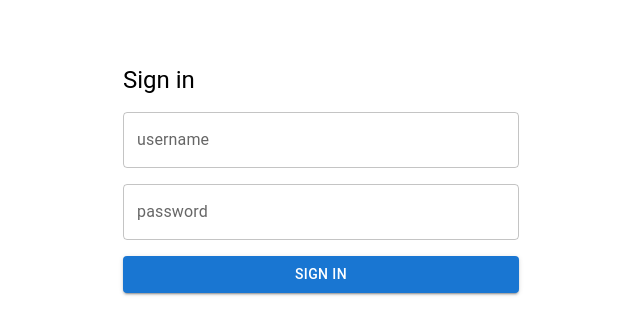
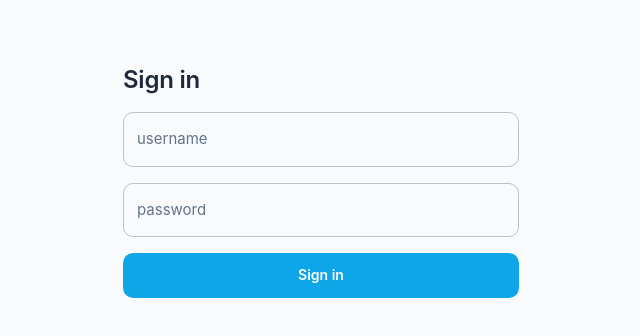
Before and after one commit to timkins666/user-db, a React (Vite) app in the folder frontend/: page / in a window 1280 px wide. Shown: the top 336 px of the page, without its empty margins (319-959 px from the left). Built offline with nearby package versions, Linux system fonts and the light colour scheme; no server answers.

Commit message:
add basic but still crappy styling

```diff
--- a/frontend/src/components/TopBannerStripe.tsx
+++ b/frontend/src/components/TopBannerStripe.tsx
@@ -49,14 +49,26 @@ export default function TopBannerStripe({
   };
 
   return (
-    <Box sx={{ minHeight: '100vh', bgcolor: 'background.default' }}>
-      <AppBar position="static" elevation={0} sx={{ bgcolor: 'primary.main' }}>
+    <Box
+      sx={{
+        minHeight: '100vh',
+        bgcolor: 'background.default',
+      }}
+    >
+      <AppBar position="static" elevation={0}>
         <Toolbar
+          variant="dense"
           sx={{
-            minHeight: 44,
+            minHeight: { xs: 40, sm: 40 },
             display: 'flex',
             justifyContent: 'flex-end',
             gap: 1,
+            px: 1.5,
+            py: 0,
+            backdropFilter: 'blur(10px)',
+            '& .MuiIconButton-root': {
+              p: 0.5,
+            },
           }}
         >
           <Person fontSize="small" />
--- a/frontend/src/components/UserTable.tsx
+++ b/frontend/src/components/UserTable.tsx
@@ -36,7 +36,16 @@ export const UserTable = ({
   return (
     <TableContainer
       component={Paper}
-      sx={{ mt: 2, mb: 2, maxHeight: 'calc(100vh - 350px)' }}
+      sx={{
+        mt: 0,
+        mb: 2,
+        maxHeight: 'calc(100vh - 380px)',
+        borderRadius: 1,
+        overflow: 'hidden',
+        boxShadow: 3,
+        border: '1px solid',
+        borderColor: 'grey.100',
+      }}
     >
       <Table stickyHeader>
         <TableHead>
@@ -93,7 +102,7 @@ export const UserTable = ({
                 <TableRow>
                   <TableCell
                     colSpan={5}
-                    align='center'
+                    align="center"
                     sx={{ py: 4, color: 'text.secondary' }}
                   >
                     No users found
@@ -109,6 +118,11 @@ export const UserTable = ({
                 sx={{
                   '& .delete-icon': { opacity: 0 },
                   '&:hover .delete-icon': { opacity: 1 },
+                  '&:hover': {
+                    transform: 'scale(1.002)',
+                    transition: 'all 0.2s ease-in-out',
+                  },
+                  cursor: 'default',
                 }}
               >
                 <TableCell>{user.firstname}</TableCell>
@@ -127,7 +141,7 @@ export const UserTable = ({
                 </TableCell>
                 <TableCell sx={{ width: 30 }}>
                   <IconButton
-                    className='delete-icon'
+                    className="delete-icon"
                     onClick={() => onDeleteUser(user)}
                     sx={{ '&:hover': { color: 'error.main' } }}
                   >
--- a/frontend/src/main.tsx
+++ b/frontend/src/main.tsx
@@ -1,9 +1,11 @@
 import { StrictMode, useEffect, useRef, useState } from 'react';
 import { createRoot } from 'react-dom/client';
+import { ThemeProvider, CssBaseline } from '@mui/material';
 import UserManagement from './pages/UserManagement';
 import Login from './pages/Login';
 import { refreshAccessToken } from './auth/authApi';
 import TopBannerStripe from './components/TopBannerStripe';
+import { theme } from './theme/theme';
 
 function Root() {
   const [authenticated, setAuthenticated] = useState<boolean | null>(null);
@@ -40,6 +42,9 @@ function Root() {
 
 createRoot(document.getElementById('root')!).render(
   <StrictMode>
-    <Root />
+    <ThemeProvider theme={theme}>
+      <CssBaseline />
+      <Root />
+    </ThemeProvider>
   </StrictMode>,
 );
--- a/frontend/src/pages/UserManagement.tsx
+++ b/frontend/src/pages/UserManagement.tsx
@@ -1,5 +1,6 @@
 import { useState } from 'react';
 import {
+  Box,
   Container,
   Typography,
   Button,
@@ -47,16 +48,33 @@ function UserManagement() {
   };
 
   return (
-    <Container maxWidth="lg" sx={{ py: 4 }}>
-      <Typography variant="h4" sx={{ mb: 4 }}>
-        User Management
+    <Container maxWidth="lg" sx={{ py: 5 }}>
+      <Typography
+        variant="h4"
+        sx={{
+          mb: 4,
+          color: 'text.secondary',
+          letterSpacing: '-0.02em',
+          position: 'relative',
+          display: 'inline-block',
+          pb: 1,
+        }}
+      >
+        User management
       </Typography>
 
-      <div
-        style={{
+      <Box
+        sx={{
           display: 'flex',
           justifyContent: 'space-between',
           alignItems: 'center',
+          p: 3,
+          mb: 3,
+          borderRadius: 1,
+          bgcolor: 'background.paper',
+          boxShadow: 2,
+          border: '1px solid',
+          borderColor: 'grey.100',
         }}
       >
         <OutlinedInput
@@ -73,13 +91,21 @@ function UserManagement() {
         />
 
         <Button
-          variant="outlined"
+          variant="contained"
           startIcon={<Add />}
           onClick={() => setShowCreateModal(true)}
+          sx={{
+            boxShadow: 3,
+            '&:hover': {
+              boxShadow: 5,
+              transform: 'translateY(-2px)',
+            },
+            transition: 'all 0.2s ease-in-out',
+          }}
         >
           Create New User
         </Button>
-      </div>
+      </Box>
 
       <UserTable
         users={sortedUsers}
--- /dev/null
+++ b/frontend/src/theme/theme.ts
@@ -0,0 +1,194 @@
+import { createTheme } from '@mui/material/styles';
+
+// Modern color palette: Sky blue primary, Orange accent, with subtle gradients
+export const theme = createTheme({
+  palette: {
+    mode: 'light',
+    primary: {
+      main: '#0ea5e9', // Sky
+      light: '#38bdf8',
+      dark: '#0284c7',
+      contrastText: '#ffffff',
+    },
+    secondary: {
+      main: '#f97316', // Orange
+      light: '#fb923c',
+      dark: '#ea580c',
+      contrastText: '#ffffff',
+    },
+    error: {
+      main: '#ef4444',
+      light: '#f87171',
+      dark: '#dc2626',
+    },
+    warning: {
+      main: '#f59e0b',
+      light: '#fbbf24',
+      dark: '#d97706',
+    },
+    success: {
+      main: '#10b981',
+      light: '#34d399',
+      dark: '#059669',
+    },
+    background: {
+      default: '#f8fafc',
+      paper: '#ffffff',
+    },
+    text: {
+      primary: '#1e293b',
+      secondary: '#64748b',
+    },
+  },
+  typography: {
+    fontFamily: [
+      'Inter',
+      '-apple-system',
+      'BlinkMacSystemFont',
+      '"Segoe UI"',
+      'Roboto',
+      '"Helvetica Neue"',
+      'Arial',
+      'sans-serif',
+    ].join(','),
+    h4: {
+      fontWeight: 700,
+      letterSpacing: '-0.02em',
+      fontSize: '2rem',
+    },
+    h5: {
+      fontWeight: 600,
+      letterSpacing: '-0.01em',
+    },
+    h6: {
+      fontWeight: 600,
+    },
+    button: {
+      textTransform: 'none',
+      fontWeight: 600,
+    },
+    body1: {
+      fontSize: '0.9375rem',
+    },
+    body2: {
+      fontSize: '0.875rem',
+    },
+  },
+  shape: {
+    borderRadius: 12,
+  },
+  shadows: [
+    'none',
+    '0 1px 2px 0 rgb(0 0 0 / 0.05)',
+    '0 1px 3px 0 rgb(0 0 0 / 0.1), 0 1px 2px -1px rgb(0 0 0 / 0.1)',
+    '0 4px 6px -1px rgb(0 0 0 / 0.1), 0 2px 4px -2px rgb(0 0 0 / 0.1)',
+    '0 10px 15px -3px rgb(0 0 0 / 0.1), 0 4px 6px -4px rgb(0 0 0 / 0.1)',
+    '0 20px 25px -5px rgb(0 0 0 / 0.1), 0 8px 10px -6px rgb(0 0 0 / 0.1)',
+    '0 25px 50px -12px rgb(0 0 0 / 0.25)',
+    '0 25px 50px -12px rgb(0 0 0 / 0.25)',
+    '0 25px 50px -12px rgb(0 0 0 / 0.25)',
+    '0 25px 50px -12px rgb(0 0 0 / 0.25)',
+    '0 25px 50px -12px rgb(0 0 0 / 0.25)',
+    '0 25px 50px -12px rgb(0 0 0 / 0.25)',
+    '0 25px 50px -12px rgb(0 0 0 / 0.25)',
+    '0 25px 50px -12px rgb(0 0 0 / 0.25)',
+    '0 25px 50px -12px rgb(0 0 0 / 0.25)',
+    '0 25px 50px -12px rgb(0 0 0 / 0.25)',
+    '0 25px 50px -12px rgb(0 0 0 / 0.25)',
+    '0 25px 50px -12px rgb(0 0 0 / 0.25)',
+    '0 25px 50px -12px rgb(0 0 0 / 0.25)',
+    '0 25px 50px -12px rgb(0 0 0 / 0.25)',
+    '0 25px 50px -12px rgb(0 0 0 / 0.25)',
+    '0 25px 50px -12px rgb(0 0 0 / 0.25)',
+    '0 25px 50px -12px rgb(0 0 0 / 0.25)',
+    '0 25px 50px -12px rgb(0 0 0 / 0.25)',
+    '0 25px 50px -12px rgb(0 0 0 / 0.25)',
+  ],
+  components: {
+    MuiButton: {
+      styleOverrides: {
+        root: {
+          borderRadius: 10,
+          padding: '10px 24px',
+          boxShadow: 'none',
+          '&:hover': {
+            boxShadow: '0 4px 12px 0 rgb(0 0 0 / 0.15)',
+          },
+        },
+        contained: {
+          background: '#0ea5e9',
+          '&:hover': {
+            background: '#0284c7',
+          },
+        },
+        outlined: {
+          borderWidth: '2px',
+          '&:hover': {
+            borderWidth: '2px',
+          },
+        },
+      },
+    },
+    MuiPaper: {
+      styleOverrides: {
+        root: {
+          boxShadow: '0 4px 6px -1px rgb(0 0 0 / 0.1)',
+        },
+        elevation0: {
+          boxShadow: 'none',
+        },
+      },
+    },
+    MuiTableCell: {
+      styleOverrides: {
+        head: {
+          fontWeight: 600,
+          backgroundColor: '#f8fafc',
+          borderBottom: '2px solid #e2e8f0',
+        },
+        root: {
+          borderBottom: '1px solid #f1f5f9',
+        },
+      },
+    },
+    MuiTableRow: {
+      styleOverrides: {
+        root: {
+          '&:hover': {
+            backgroundColor: '#f8fafc !important',
+          },
+          '&:last-child td': {
+            borderBottom: 0,
+          },
+        },
+      },
+    },
+    MuiOutlinedInput: {
+      styleOverrides: {
+        root: {
+          borderRadius: 10,
+          '&:hover .MuiOutlinedInput-notchedOutline': {
+            borderColor: '#0ea5e9',
+          },
+        },
+      },
+    },
+    MuiAppBar: {
+      styleOverrides: {
+        root: {
+          background: '#0ea5e9',
+        },
+      },
+    },
+    MuiIconButton: {
+      styleOverrides: {
+        root: {
+          transition: 'all 0.2s ease-in-out',
+          '&:hover': {
+            transform: 'scale(1.1)',
+          },
+        },
+      },
+    },
+  },
+});
```
